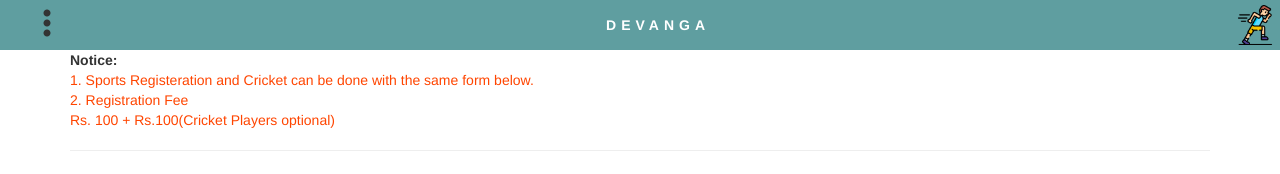
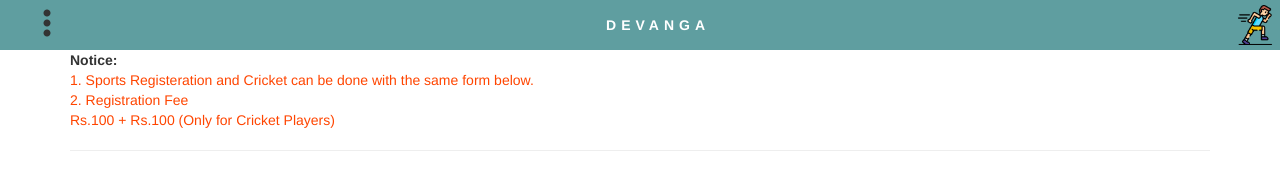
Before and after one commit to sagar-shivappa/SportsClient, an Angular app: page /register in a window 1280 px wide. Shown: the top 174 px of the page. Built offline with nearby package versions, Linux system fonts and the light colour scheme.

Commit message:
Registeration form Changes

```diff
--- a/src/app/registeration/register-form/register-form.component.html
+++ b/src/app/registeration/register-form/register-form.component.html
@@ -4,7 +4,7 @@
     1. Sports Registeration and Cricket can be done with the same form below.
     <br />
     2. Registration Fee <br />
-    Rs. 100 + Rs.100(Cricket Players optional)
+    Rs.100 + Rs.100 (Only for Cricket Players)
   </p>
   <hr />
   <form action="submit" [formGroup]="registrationForm" (ngSubmit)="onSubmit()">
```
